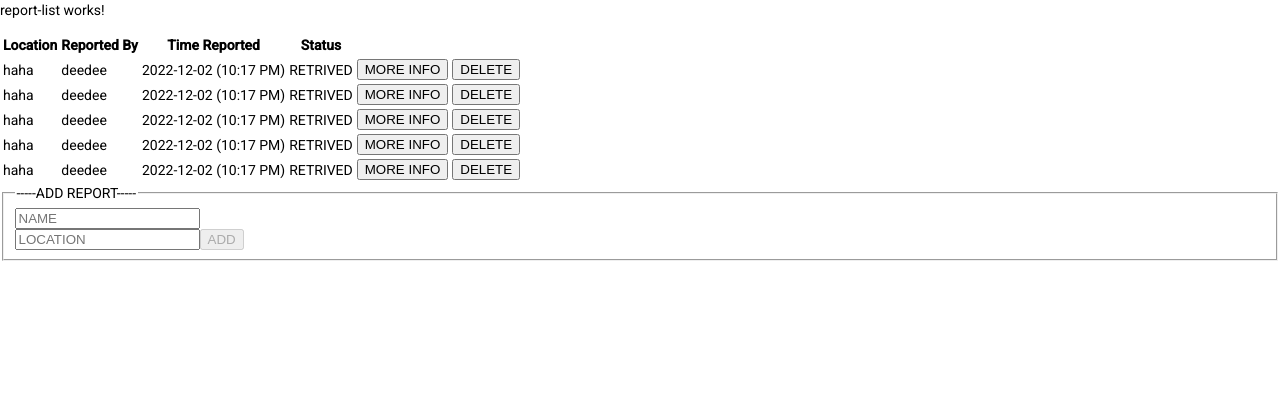
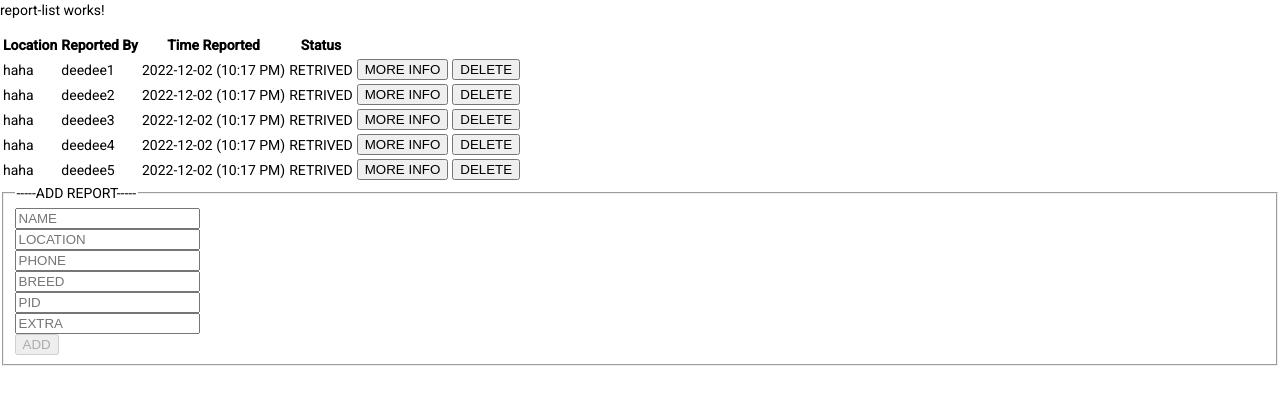
Before and after one commit to deedeeNg/CMPT-272, an Angular app in the folder AngularProject/angular-project/: page / in a window 1280 px wide. Shown: the top 404 px of the page. Built offline with nearby package versions, Linux system fonts and the light colour scheme.

Commit message:
more info

```diff
--- a/AngularProject/angular-project/src/app/report-add/report-add.component.html
+++ b/AngularProject/angular-project/src/app/report-add/report-add.component.html
@@ -8,7 +8,31 @@
       type="text"
       placeholder="LOCATION"
       formControlName="location"
-    />
+    /><br />
+    <input
+      name="phone"
+      type="text"
+      placeholder="PHONE"
+      formControlName="phone"
+    /><br />
+    <input
+      name="breed"
+      type="text"
+      placeholder="BREED"
+      formControlName="breed"
+    /><br />
+    <input
+      name="pid"
+      type="text"
+      placeholder="PID"
+      formControlName="pid"
+    /><br />
+    <input
+      name="extra"
+      type="text"
+      placeholder="EXTRA"
+      formControlName="extra"
+    /><br />
     <button class="btn btn-outline-primary" [disabled]="!form.valid">
       ADD
     </button>
--- a/AngularProject/angular-project/src/app/report-add/report-add.component.ts
+++ b/AngularProject/angular-project/src/app/report-add/report-add.component.ts
@@ -29,28 +29,26 @@ export class ReportAddComponent implements OnInit {
       location: new FormControl('', [
         Validators.required,
         Validators.minLength(4),
-        this.forbiddenNamesValidator,
       ]),
       status: new FormControl(false),
       phone: new FormControl('', [
         Validators.required,
-        Validators.minLength(4),
-        this.forbiddenNamesValidator,
+        Validators.pattern('^[0-9]*$'),
+        Validators.minLength(10),
+        Validators.maxLength(10),
       ]),
       breed: new FormControl('', [
         Validators.required,
         Validators.minLength(4),
-        this.forbiddenNamesValidator,
       ]),
       pid: new FormControl('', [
         Validators.required,
         Validators.minLength(4),
-        this.forbiddenNamesValidator,
+        Validators.pattern('^[0-9]*$'),
       ]),
       extra: new FormControl('', [
         Validators.required,
         Validators.minLength(4),
-        this.forbiddenNamesValidator,
       ]),
     };
 
--- a/AngularProject/angular-project/src/app/report-more-info/report-more-info.component.html
+++ b/AngularProject/angular-project/src/app/report-more-info/report-more-info.component.html
@@ -1 +1,40 @@
 <h2>More Info</h2>
+
+<table>
+  <tr>
+    <td>Name</td>
+    <td>{{ name }}</td>
+  </tr>
+  <tr>
+    <td>Location</td>
+    <td>{{ location }}</td>
+  </tr>
+  <tr>
+    <td>Status</td>
+    <td>
+      <span *ngIf="status; then ins; else notins"></span>
+      <ng-template #ins>RETRIVED</ng-template>
+      <ng-template #notins>READY FOR PICKUP</ng-template>
+    </td>
+  </tr>
+  <tr>
+    <td>Time Reported</td>
+    <td>{{ time_reported | date : "yyyy-MM-dd (h:mm a)" }}</td>
+  </tr>
+  <tr>
+    <td>Phone</td>
+    <td>{{ phone }}</td>
+  </tr>
+  <tr>
+    <td>Breed</td>
+    <td>{{ breed }}</td>
+  </tr>
+  <tr>
+    <td>PID</td>
+    <td>{{ pid }}</td>
+  </tr>
+  <tr>
+    <td>Extra</td>
+    <td>{{ extra }}</td>
+  </tr>
+</table>
--- a/AngularProject/angular-project/src/app/report-more-info/report-more-info.component.ts
+++ b/AngularProject/angular-project/src/app/report-more-info/report-more-info.component.ts
@@ -1,4 +1,5 @@
-import { Component, OnInit } from '@angular/core';
+import { Component, Inject, OnInit } from '@angular/core';
+import { MAT_DIALOG_DATA } from '@angular/material/dialog';
 import { ReportComponent } from '../report/report.component';
 
 @Component({
@@ -7,7 +8,24 @@ import { ReportComponent } from '../report/report.component';
   styleUrls: ['./report-more-info.component.css'],
 })
 export class ReportMoreInfoComponent implements OnInit {
-  constructor() {}
+  name: any;
+  location: any;
+  phone: any;
+  breed: any;
+  pid: any;
+  extra: any;
+  status: any;
+  time_reported: any;
+  constructor(@Inject(MAT_DIALOG_DATA) public data: any) {
+    this.name = data.name;
+    this.location = data.location;
+    this.phone = data.phone;
+    this.breed = data.breed;
+    this.pid = data.pid;
+    this.extra = data.extra;
+    this.status = data.status;
+    this.time_reported = data.time_reported;
+  }
 
   ngOnInit(): void {}
 }
--- a/AngularProject/angular-project/src/app/report.service.ts
+++ b/AngularProject/angular-project/src/app/report.service.ts
@@ -8,35 +8,35 @@ export class ReportService {
   report = [
     {
       location: 'haha',
-      name: 'deedee',
+      name: 'deedee1',
       time_reported: new Date().getTime(),
       status: true,
       id: 1,
     },
     {
       location: 'haha',
-      name: 'deedee',
+      name: 'deedee2',
       time_reported: new Date().getTime(),
       status: true,
       id: 2,
     },
     {
       location: 'haha',
-      name: 'deedee',
+      name: 'deedee3',
       time_reported: new Date().getTime(),
       status: true,
       id: 3,
     },
     {
       location: 'haha',
-      name: 'deedee',
+      name: 'deedee4',
       time_reported: new Date().getTime(),
       status: true,
       id: 4,
     },
     {
       location: 'haha',
-      name: 'deedee',
+      name: 'deedee5',
       time_reported: new Date().getTime(),
       status: true,
       id: 5,
@@ -48,6 +48,14 @@ export class ReportService {
     return this.report;
   }
 
+  getID(id: number) {
+    const index = this.report.findIndex((r) => {
+      return r.id === id;
+    });
+
+    return this.report[index];
+  }
+
   add(r: any) {
     r.time_reported = new Date().getTime();
     r.id = this.countID++;
@@ -56,7 +64,6 @@ export class ReportService {
   }
 
   delete(del_report: number) {
-    console.log(del_report);
     this.report = this.report.filter((r) => r.id !== del_report);
     return this.report;
   }
--- a/AngularProject/angular-project/src/app/report/report.component.html
+++ b/AngularProject/angular-project/src/app/report/report.component.html
@@ -22,7 +22,10 @@
     </td>
 
     <td>
-      <button class="btn btn-outline-primary" (click)="openDialog()">
+      <button
+        class="btn btn-outline-primary"
+        (click)="openDialog($event, r.id)"
+      >
         MORE INFO
       </button>
     </td>
--- a/AngularProject/angular-project/src/app/report/report.component.ts
+++ b/AngularProject/angular-project/src/app/report/report.component.ts
@@ -2,6 +2,7 @@ import { Component, OnInit, Input, Output, EventEmitter } from '@angular/core';
 import { Router } from '@angular/router';
 import { ReportMoreInfoComponent } from '../report-more-info/report-more-info.component';
 import { MatDialog } from '@angular/material/dialog';
+import { ReportService } from '../report.service';
 
 @Component({
   selector: 'app-report',
@@ -12,15 +13,23 @@ export class ReportComponent implements OnInit {
   @Input() report: any;
   @Output() delete = new EventEmitter();
 
-  constructor(private router: Router, private dialogRef: MatDialog) {}
+  constructor(
+    private router: Router,
+    private dialogRef: MatDialog,
+    private rs: ReportService
+  ) {}
 
   onDelete(evt: any, ind: number) {
     evt['ind'] = ind;
     this.delete.emit(evt);
   }
 
-  openDialog() {
-    this.dialogRef.open(ReportMoreInfoComponent);
+  openDialog(evt: any, ind: number) {
+    const more_info_report = this.rs.getID(ind);
+
+    this.dialogRef.open(ReportMoreInfoComponent, {
+      data: more_info_report,
+    });
   }
   ngOnInit(): void {}
 }
```
Also changed, not shown: 1 other file (tests, documents, lock files or other folders).
